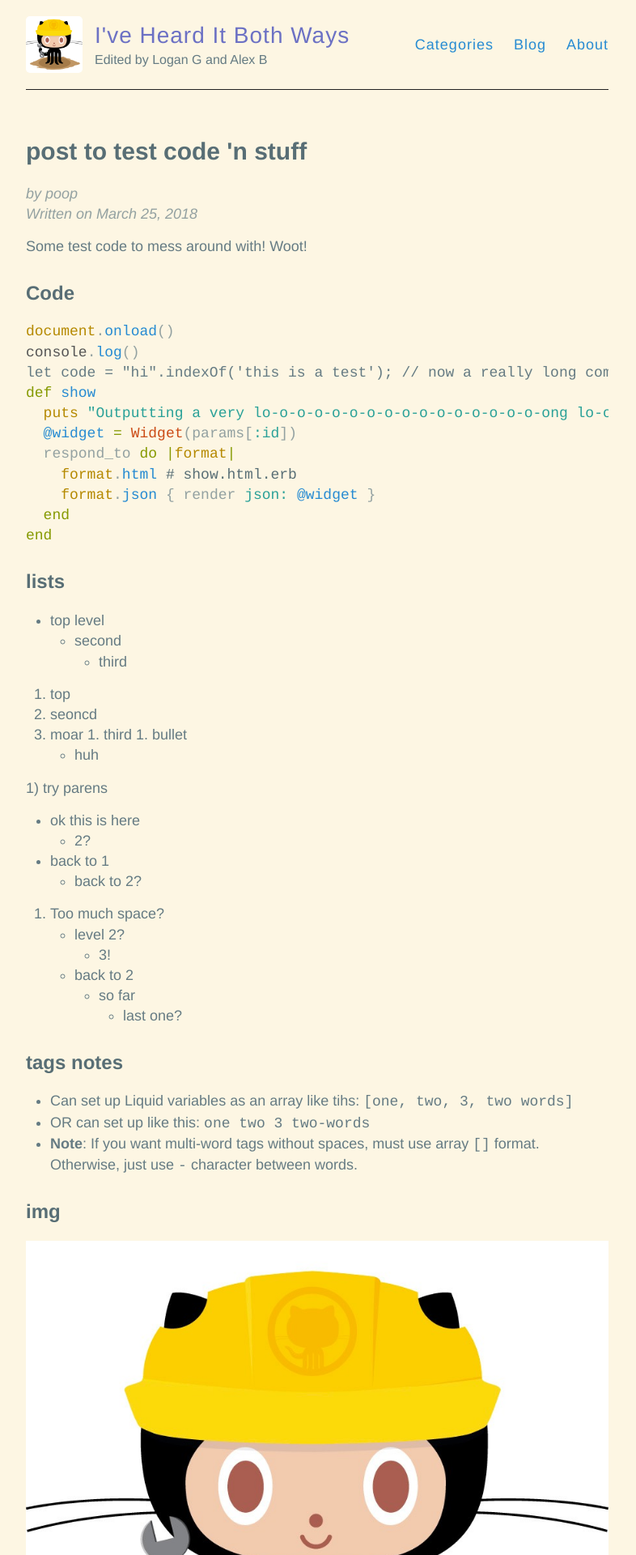
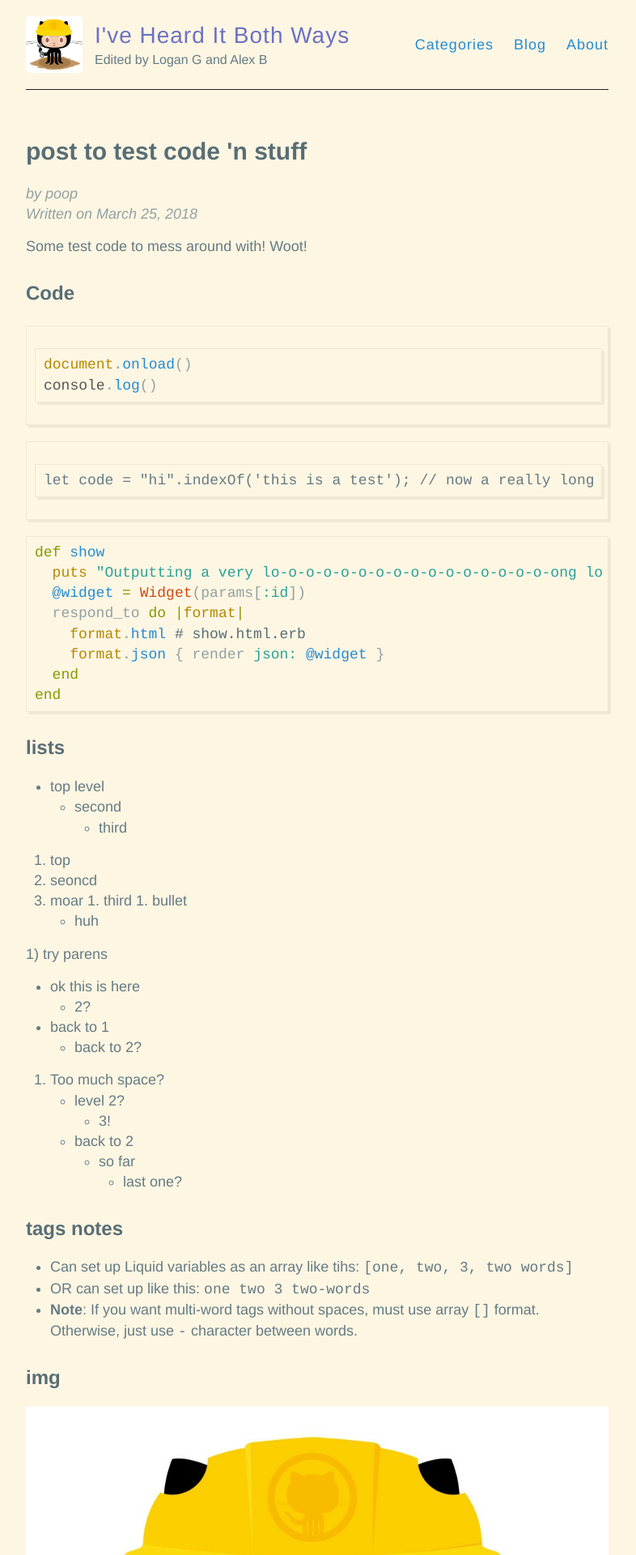
Before and after one commit to hencefarthing/hencefarthing.github.io, a Jekyll site: the page built from _posts/2018/03/2018-03-25-testtest.md, in a window 1280 px wide. Shown: the top 1920 px of the page at 81% size, without its empty margins (248-1034 px from the left). Built offline with Jekyll 4.4.1, drawn with Linux system fonts in a browser that asks for light colours.

Commit message:
switch pre with div

```diff
--- a/_sass/_highlights.scss
+++ b/_sass/_highlights.scss
@@ -1,5 +1,5 @@
 
-pre .highlight {
+div .highlight {
   background-color: $base3;
   padding: 7px 7px 7px 10px;
   border: 1px solid $base2;
```
